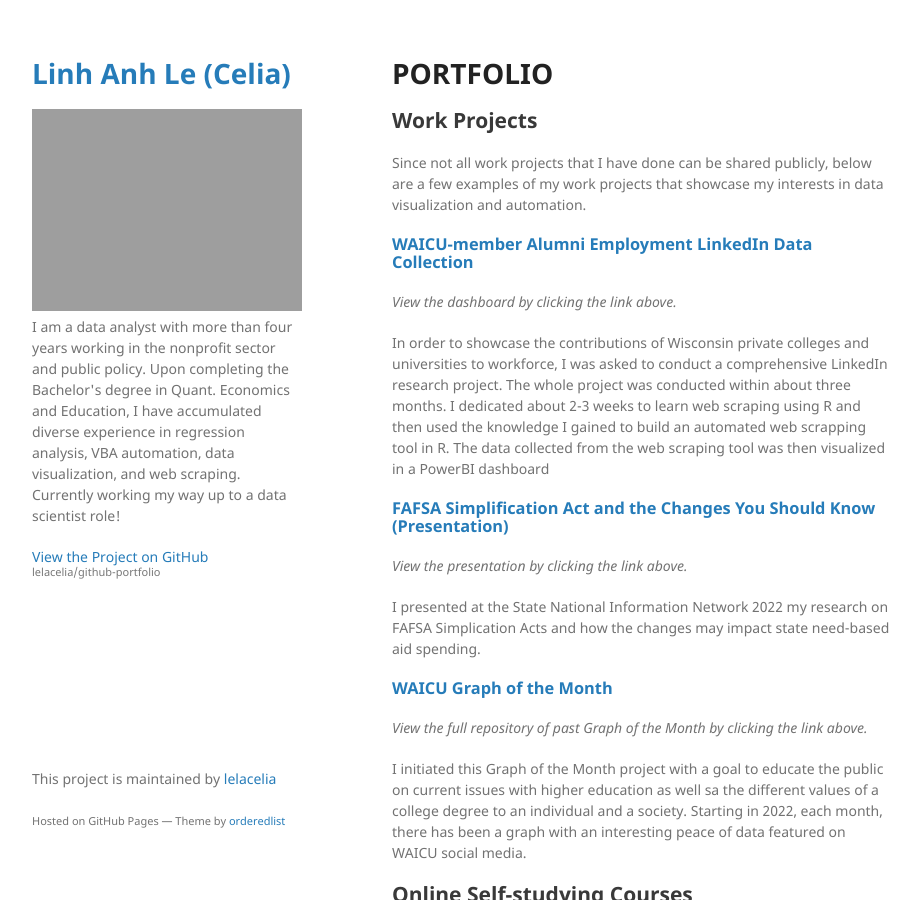
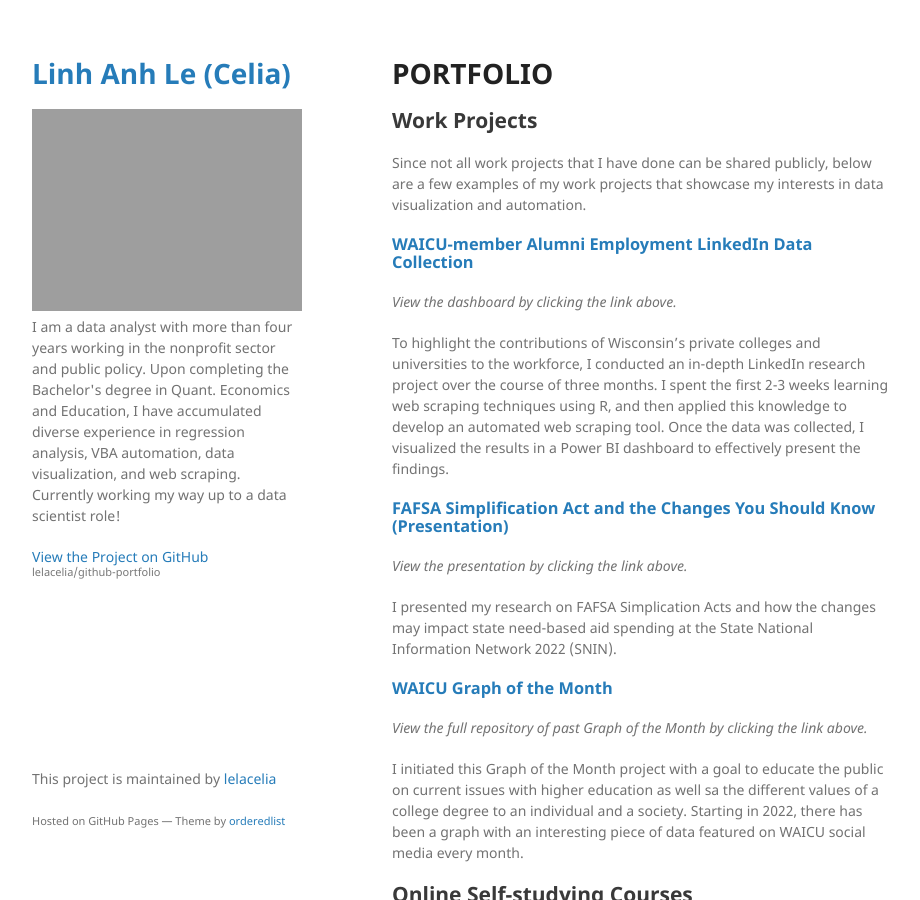
Before and after one commit to lelacelia/github-portfolio, a Jekyll site: the page built from index.md, in a window 1280 px wide and 900 px high. Shown: the whole window, without its empty margins (178-1098 px from the left). Built offline with Jekyll 4.4.1, drawn with Linux system fonts in a browser that asks for light colours; our own code applies the rules of GitHub Pages for plain Markdown files.

Commit message:
Update index.md

```diff
--- a/index.md
+++ b/index.md
@@ -5,17 +5,17 @@ Since not all work projects that I have done can be shared publicly, below are a
 ### [WAICU-member Alumni Employment LinkedIn Data Collection](https://www.wisconsinsprivatecolleges.org/waicu-alumni-employment-data/)
 _View the dashboard by clicking the link above._
 
-In order to showcase the contributions of Wisconsin private colleges and universities to workforce, I was asked to conduct a comprehensive LinkedIn research project. The whole project was conducted within about three months. I dedicated about 2-3 weeks to learn web scraping using R and then used the knowledge I gained to build an automated web scrapping tool in R. The data collected from the web scraping tool was then visualized in a PowerBI dashboard
+To highlight the contributions of Wisconsin’s private colleges and universities to the workforce, I conducted an in-depth LinkedIn research project over the course of three months. I spent the first 2-3 weeks learning web scraping techniques using R, and then applied this knowledge to develop an automated web scraping tool. Once the data was collected, I visualized the results in a Power BI dashboard to effectively present the findings.
 
 ### [FAFSA Simplification Act and the Changes You Should Know (Presentation)](https://drive.google.com/file/d/1TlIsSyGL6JZ1zUQ3yJmWPlpCrEwJ0iws/view?usp=sharing)
 _View the presentation by clicking the link above._
 
-I presented at the State National Information Network 2022 my research on FAFSA Simplication Acts and how the changes may impact state need-based aid spending.
+I presented my research on FAFSA Simplication Acts and how the changes may impact state need-based aid spending at the State National Information Network 2022 (SNIN).
 
 ### [WAICU Graph of the Month](https://public.tableau.com/app/profile/waicu/vizzes)
 _View the full repository of past Graph of the Month by clicking the link above._
 
-I initiated this Graph of the Month project with a goal to educate the public on current issues with higher education as well sa the different values of a college degree to an individual and a society. Starting in 2022, each month, there has been a graph with an interesting peace of data featured on WAICU social media.
+I initiated this Graph of the Month project with a goal to educate the public on current issues with higher education as well sa the different values of a college degree to an individual and a society. Starting in 2022, there has been a graph with an interesting piece of data featured on WAICU social media every month.
 
 ## Online Self-studying Courses
 **MS PowerBI / MS Excel**
```
